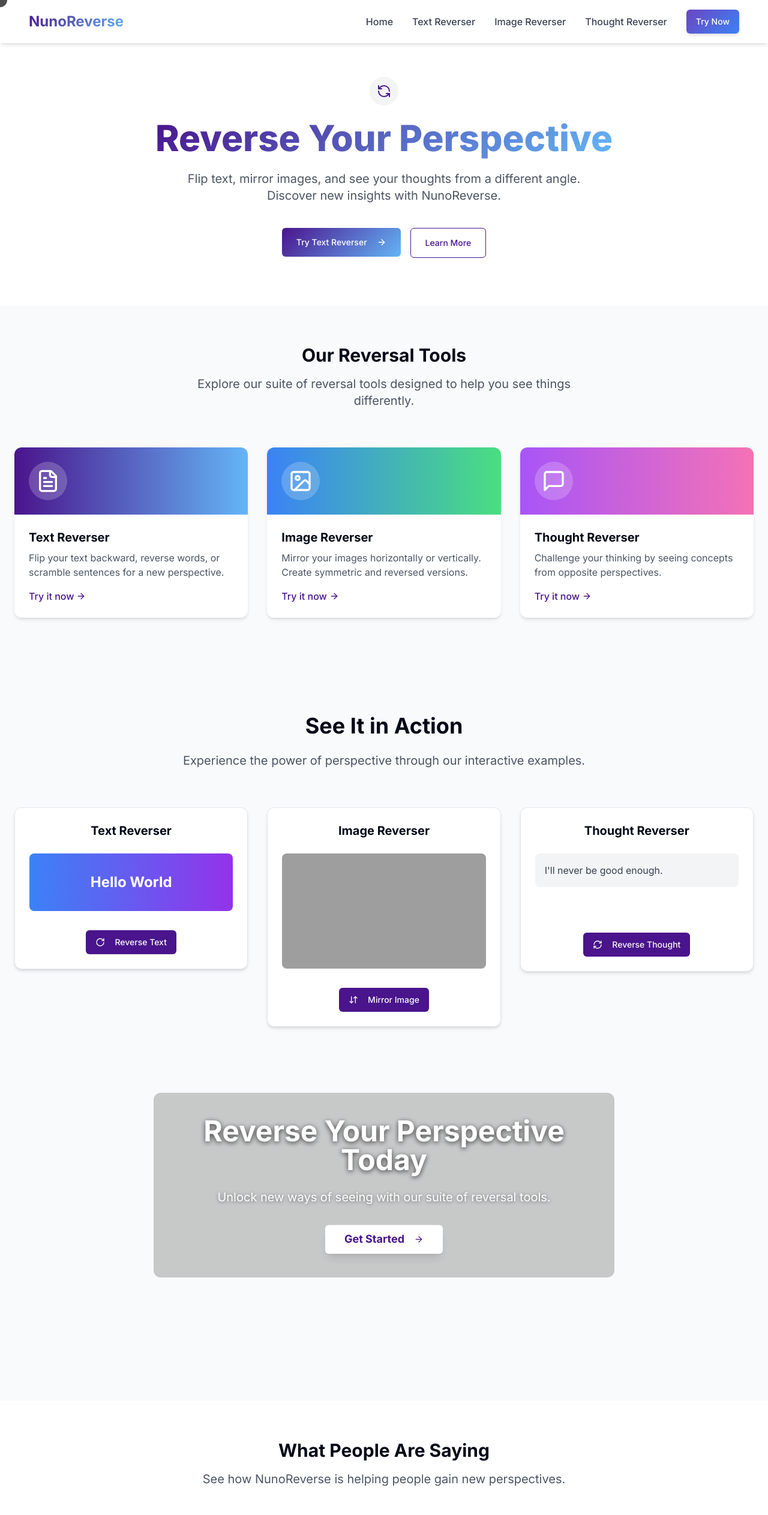
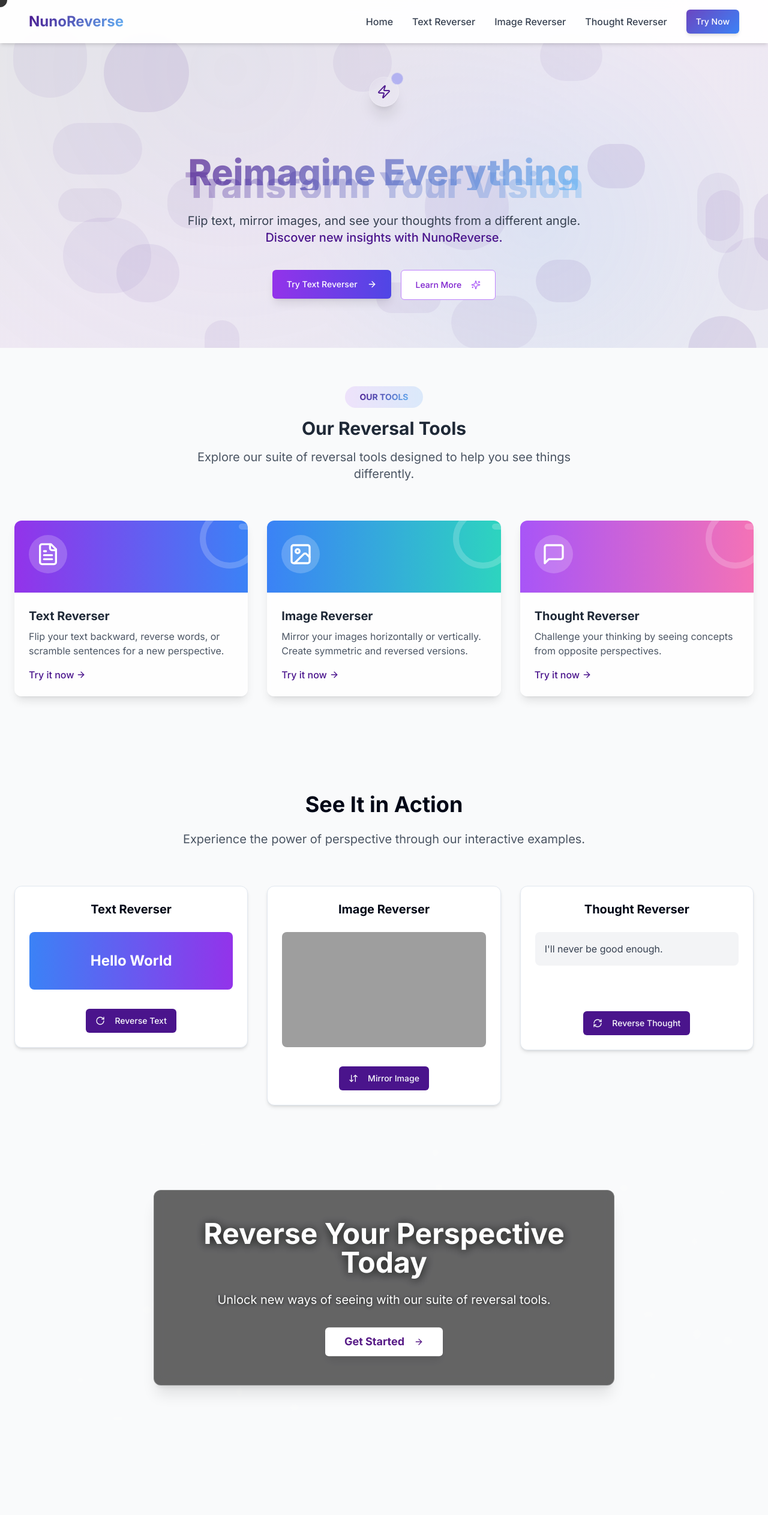
Before and after one commit to getGit789/reverse-dreamweaver, a React (Vite) app: page / in a window 1280 px wide. Shown: the top 2526 px of the page at 60% size. Built offline with nearby package versions, Linux system fonts and the light colour scheme; grey boxes are pictures that could not be loaded.

Commit message:
Update home screen design
The home screen design was updated to be more interactive, futuristic, and enthusiastic.

```diff
--- a/src/components/CustomCursor.tsx
+++ b/src/components/CustomCursor.tsx
@@ -7,8 +7,12 @@ const CustomCursor = () => {
   const [isMoving, setIsMoving] = useState(false);
   const [direction, setDirection] = useState({ x: 0, y: 0 });
   const [isHovering, setIsHovering] = useState(false);
+  const [isVisible, setIsVisible] = useState(false);
 
   useEffect(() => {
+    // Short delay before showing cursor to avoid initial flicker
+    const timeout = setTimeout(() => setIsVisible(true), 300);
+
     const updateCursorPosition = (e: MouseEvent) => {
       // Update last position before setting new position
       setLastPosition({ x: position.x, y: position.y });
@@ -46,6 +50,7 @@ const CustomCursor = () => {
       window.removeEventListener('mousemove', updateCursorPosition);
       window.removeEventListener('mouseover', handleMouseOver);
       clearTimeout(window.cursorTimeout);
+      clearTimeout(timeout);
     };
   }, [position, lastPosition]);
 
@@ -68,18 +73,22 @@ const CustomCursor = () => {
     };
   };
 
+  if (!isVisible) return null;
+
   return (
     <>
       <div
-        className={`fixed w-${isHovering ? '10' : '6'} h-${isHovering ? '10' : '6'} rounded-full pointer-events-none z-[9999] mix-blend-difference transition-all duration-200`}
+        className="fixed rounded-full pointer-events-none z-[9999] mix-blend-difference transition-all duration-200"
         style={{
           left: `${position.x}px`,
           top: `${position.y}px`,
           background: 'white',
           transform: 'translate(-50%, -50%)',
-          width: isHovering ? '2rem' : '1.5rem',
-          height: isHovering ? '2rem' : '1.5rem',
-          opacity: 0.7
+          width: isHovering ? '2.5rem' : '1.5rem',
+          height: isHovering ? '2.5rem' : '1.5rem',
+          opacity: 0.8,
+          boxShadow: isHovering ? '0 0 20px 5px rgba(255,255,255,0.3)' : 'none',
+          transition: 'width 0.2s, height 0.2s, opacity 0.2s, box-shadow 0.3s'
         }}
       />
       <div
--- a/src/components/Examples.tsx
+++ b/src/components/Examples.tsx
@@ -160,6 +160,7 @@ const ThoughtExample = () => {
 
 const ParallaxSection = () => {
   const [offset, setOffset] = useState(0);
+  const [mousePosition, setMousePosition] = useState({ x: 0, y: 0 });
   const sectionRef = useRef<HTMLDivElement>(null);
 
   useEffect(() => {
@@ -177,53 +178,95 @@ const ParallaxSection = () => {
       setOffset(newOffset);
     };
 
+    const handleMouseMove = (e: MouseEvent) => {
+      if (!sectionRef.current) return;
+
+      const rect = sectionRef.current.getBoundingClientRect();
+      // Convert mouse position to be relative to the center of the section
+      const x = ((e.clientX - rect.left) / rect.width - 0.5) * 2;
+      const y = ((e.clientY - rect.top) / rect.height - 0.5) * 2;
+
+      setMousePosition({ x, y });
+    };
+
     window.addEventListener('scroll', handleScroll);
-    return () => window.removeEventListener('scroll', handleScroll);
+    window.addEventListener('mousemove', handleMouseMove);
+
+    return () => {
+      window.removeEventListener('scroll', handleScroll);
+      window.removeEventListener('mousemove', handleMouseMove);
+    };
   }, []);
 
   return (
     <div
       ref={sectionRef}
-      className="relative h-[50vh] flex items-center justify-center overflow-hidden my-16"
+      className="relative h-[60vh] flex items-center justify-center overflow-hidden my-16"
     >
       <div
         className="absolute inset-0 -z-10"
         style={{
-          backgroundImage: 'linear-gradient(135deg, #2A0A4C 0%, #345986 100%)',
+          backgroundImage: 'linear-gradient(135deg, #1a103c 0%, #0c3a6d 100%)',
           transform: `translateY(${offset * 0.5}px)`
         }}
       ></div>
 
       <div
-        className="absolute inset-0 -z-10 opacity-20"
+        className="absolute inset-0 -z-10 opacity-10"
         style={{
           backgroundImage: 'radial-gradient(circle, rgba(255,255,255,0.8) 10%, transparent 70%)',
-          transform: `translateY(${offset * -0.7}px) scale(${1 + Math.abs(offset) * 0.003})`
+          transform: `translateY(${offset * -0.7}px) translateX(${mousePosition.x * 20}px) scale(${1 + Math.abs(offset) * 0.003})`
         }}
       ></div>
 
-      <div className="text-center text-white max-w-3xl mx-auto px-8 py-10 z-10 rounded-xl bg-black/20 backdrop-blur-sm">
+      {Array.from({ length: 20 }).map((_, i) => (
+        <div
+          key={i}
+          className="absolute rounded-full bg-white/20"
+          style={{
+            width: `${Math.random() * 10 + 5}px`,
+            height: `${Math.random() * 10 + 5}px`,
+            top: `${Math.random() * 100}%`,
+            left: `${Math.random() * 100}%`,
+            animation: `float ${Math.random() * 10 + 10}s linear infinite`,
+            animationDelay: `${Math.random() * 10}s`,
+            zIndex: 1
+          }}
+        ></div>
+      ))}
+
+      <div
+        className="text-center text-white max-w-3xl mx-auto px-8 py-12 z-10 rounded-xl glass-effect border border-white/20 shadow-xl"
+        style={{
+          background: 'rgba(0,0,0,0.6)',
+          backdropFilter: 'blur(10px)',
+          transform: `translateX(${mousePosition.x * -15}px) translateY(${mousePosition.y * -15}px)`,
+          transition: 'transform 0.1s ease-out'
+        }}
+      >
         <h2
-          className="text-4xl md:text-5xl font-bold mb-6 text-white drop-shadow-[0_2px_4px_rgba(0,0,0,0.7)]"
+          className="text-4xl md:text-5xl font-bold mb-6 text-white drop-shadow-[0_2px_8px_rgba(0,0,0,0.8)]"
           style={{ transform: `translateY(${offset * -0.2}px)` }}
         >
           Reverse Your Perspective Today
         </h2>
 
         <p
-          className="text-xl opacity-100 mb-8 text-white drop-shadow-[0_1px_3px_rgba(0,0,0,0.5)]"
+          className="text-xl mb-8 text-white drop-shadow-[0_1px_3px_rgba(0,0,0,0.8)]"
           style={{ transform: `translateY(${offset * -0.3}px)` }}
         >
           Unlock new ways of seeing with our suite of reversal tools.
         </p>
 
         <Button
-          className="bg-white text-nuno-purple hover:bg-gray-100 px-8 py-6 text-lg font-bold shadow-lg"
+          className="bg-white text-purple-900 hover:bg-gray-100 px-8 py-6 text-lg font-bold shadow-lg group relative overflow-hidden"
           style={{ transform: `translateY(${offset * -0.5}px)` }}
           asChild
         >
-          <Link to="/text-reverser">
-            Get Started <ArrowRight className="ml-2" />
+          <Link to="/text-reverser" className="flex items-center">
+            <span className="relative z-10">Get Started</span>
+            <ArrowRight className="ml-2 relative z-10 group-hover:translate-x-1 transition-transform" />
+            <div className="absolute top-0 left-0 w-20 h-20 bg-purple-300/40 rotate-45 transform -translate-x-32 -translate-y-8 group-hover:translate-x-64 group-hover:translate-y-8 transition-all duration-700"></div>
           </Link>
         </Button>
       </div>
--- a/src/components/Features.tsx
+++ b/src/components/Features.tsx
@@ -1,6 +1,69 @@
 
-import { ArrowRight, FileText, Image, MessageSquare } from 'lucide-react';
+import { ArrowRight, FileText, Image, MessageSquare, RotateCw } from 'lucide-react';
 import { Link } from 'react-router-dom';
+import { useState } from 'react';
+
+const FeatureCard = ({ feature, index }: { feature: any, index: number }) => {
+  const [isHovered, setIsHovered] = useState(false);
+
+  return (
+    <div
+      className={`bg-white/80 backdrop-blur-sm rounded-xl shadow-lg overflow-hidden hover:shadow-xl transition-all duration-500 hover:-translate-y-2 ${
+        index === 0 ? 'slide-in-from-left' :
+        index === 2 ? 'slide-in-from-right' :
+        'scale-in-on-scroll'
+      } stagger-delay-${index + 1}`}
+      onMouseEnter={() => setIsHovered(true)}
+      onMouseLeave={() => setIsHovered(false)}
+    >
+      <div
+        className={`p-6 bg-gradient-to-r ${feature.color} relative overflow-hidden`}
+        style={{
+          height: isHovered ? '140px' : '120px',
+          transition: 'all 0.5s ease'
+        }}
+      >
+        <div className="rounded-full bg-white/20 w-16 h-16 flex items-center justify-center relative z-10">
+          {feature.icon}
+        </div>
+
+        <div className="absolute top-0 right-0 opacity-20">
+          <RotateCw
+            size={120}
+            className="text-white transform -translate-y-1/4 translate-x-1/4"
+            style={{
+              animation: isHovered ? 'spin 10s linear infinite' : 'none'
+            }}
+          />
+        </div>
+
+        <div
+          className="absolute bottom-0 left-0 w-full h-1 bg-white/30"
+          style={{
+            transform: isHovered ? 'scaleX(1)' : 'scaleX(0)',
+            transformOrigin: 'left',
+            transition: 'transform 0.5s ease'
+          }}
+        ></div>
+      </div>
+
+      <div className="p-6 border-t border-gray-100">
+        <h3 className="text-xl font-bold mb-2 text-gray-800">{feature.title}</h3>
+        <p className="text-gray-600 mb-4">{feature.description}</p>
+        <Link
+          to={feature.link}
+          className="inline-flex items-center text-nuno-purple hover:underline font-medium group"
+        >
+          <span>Try it now</span>
+          <ArrowRight
+            size={16}
+            className="ml-1 group-hover:translate-x-1 transition-transform duration-300"
+          />
+        </Link>
+      </div>
+    </div>
+  );
+};
 
 const Features = () => {
   const features = [
@@ -9,14 +72,14 @@ const Features = () => {
       title: "Text Reverser",
       description: "Flip your text backward, reverse words, or scramble sentences for a new perspective.",
       link: "/text-reverser",
-      color: "from-nuno-purple to-nuno-blue"
+      color: "from-purple-600 to-blue-500"
     },
     {
       icon: <Image className="h-10 w-10 text-white" />,
       title: "Image Reverser",
       description: "Mirror your images horizontally or vertically. Create symmetric and reversed versions.",
       link: "/image-reverser",
-      color: "from-blue-500 to-green-400"
+      color: "from-blue-500 to-teal-400"
     },
     {
       icon: <MessageSquare className="h-10 w-10 text-white" />,
@@ -28,10 +91,19 @@ const Features = () => {
   ];
 
   return (
-    <section className="w-full py-16 px-6 bg-gray-50">
+    <section className="w-full py-16 px-6 bg-gray-50 relative overflow-hidden">
+      <div className="absolute inset-0 bg-gradient-to-br from-gray-100 to-gray-200 -z-10"></div>
+      <div className="absolute inset-0 opacity-50 -z-10">
+        <div className="absolute h-56 w-56 rounded-full bg-purple-200/50 blur-3xl -top-10 -left-10 animate-pulse"></div>
+        <div className="absolute h-64 w-64 rounded-full bg-blue-200/50 blur-3xl bottom-10 right-10 animate-pulse" style={{animationDelay: '2s'}}></div>
+      </div>
+
       <div className="max-w-7xl mx-auto">
         <div className="text-center mb-16 fade-in-on-scroll">
-          <h2 className="text-3xl font-bold mb-4">Our Reversal Tools</h2>
+          <div className="inline-block px-6 py-2 rounded-full bg-gradient-to-r from-purple-400/20 to-blue-400/20 backdrop-blur-sm mb-4">
+            <h2 className="text-gradient bg-gradient-to-r from-purple-600 to-blue-600 text-sm font-bold">OUR TOOLS</h2>
+          </div>
+          <h2 className="text-3xl font-bold mb-4 text-gray-800">Our Reversal Tools</h2>
           <p className="text-xl text-gray-600 max-w-2xl mx-auto">
             Explore our suite of reversal tools designed to help you see things differently.
           </p>
@@ -39,30 +111,7 @@ const Features = () => {
 
         <div className="grid grid-cols-1 md:grid-cols-3 gap-8">
           {features.map((feature, index) => (
-            <div
-              key={index}
-              className={`bg-white rounded-xl shadow-md overflow-hidden hover:shadow-lg transition-shadow duration-300 hover-lift ${
-                index === 0 ? 'slide-in-from-left' :
-                index === 2 ? 'slide-in-from-right' :
-                'scale-in-on-scroll'
-              } stagger-delay-${index + 1}`}
-            >
-              <div className={`p-6 bg-gradient-to-r ${feature.color}`}>
-                <div className="rounded-full bg-white/20 w-16 h-16 flex items-center justify-center">
-                  {feature.icon}
-                </div>
-              </div>
-              <div className="p-6">
-                <h3 className="text-xl font-bold mb-2">{feature.title}</h3>
-                <p className="text-gray-600 mb-4">{feature.description}</p>
-                <Link
-                  to={feature.link}
-                  className="inline-flex items-center text-nuno-purple hover:underline font-medium rainbow-text-hover"
-                >
-                  Try it now <ArrowRight size={16} className="ml-1" />
-                </Link>
-              </div>
-            </div>
+            <FeatureCard key={index} feature={feature} index={index} />
           ))}
         </div>
       </div>
--- a/src/components/Hero.tsx
+++ b/src/components/Hero.tsx
@@ -1,31 +1,104 @@
 
 import { Button } from '@/components/ui/button';
-import { ArrowRight, RefreshCcw } from 'lucide-react';
+import { ArrowRight, Sparkles, Zap } from 'lucide-react';
 import { Link } from 'react-router-dom';
+import { useState, useEffect } from 'react';
 
 const Hero = () => {
+  const [isVisible, setIsVisible] = useState(false);
+  const [activeText, setActiveText] = useState(0);
+  const textOptions = [
+    "Reverse Your Perspective",
+    "Transform Your Vision",
+    "Reimagine Everything"
+  ];
+
+  useEffect(() => {
+    setIsVisible(true);
+    const interval = setInterval(() => {
+      setActiveText((prev) => (prev + 1) % textOptions.length);
+    }, 3000);
+    return () => clearInterval(interval);
+  }, []);
+
   return (
-    <section className="w-full pt-32 pb-20 px-6">
-      <div className="max-w-7xl mx-auto flex flex-col items-center text-center">
-        <div className="inline-block p-3 bg-gray-100 rounded-full mb-6 fade-in-on-scroll">
-          <RefreshCcw size={24} className="text-nuno-purple" />
+    <section className="w-full pt-32 pb-20 px-6 relative overflow-hidden">
+      <div className="absolute inset-0 bg-gradient-to-br from-gray-900 via-purple-900 to-indigo-900 opacity-10 -z-10"></div>
+      <div className="absolute inset-0 -z-10">
+        <div className="absolute inset-0 opacity-20"
+          style={{
+            backgroundImage: 'radial-gradient(circle at 30% 20%, rgba(120, 119, 198, 0.3) 0%, transparent 60%), radial-gradient(circle at 70% 65%, rgba(33, 150, 243, 0.4) 0%, transparent 40%)'
+          }}
+        ></div>
+        <div className="grid grid-cols-8 grid-rows-8 h-full w-full">
+          {Array.from({ length: 20 }).map((_, i) => (
+            <div
+              key={i}
+              className="animate-pulse rounded-full bg-nuno-purple/10"
+              style={{
+                position: 'absolute',
+                top: `${Math.random() * 100}%`,
+                left: `${Math.random() * 100}%`,
+                width: `${Math.random() * 100 + 50}px`,
+                height: `${Math.random() * 100 + 50}px`,
+                animationDuration: `${Math.random() * 8 + 4}s`,
+                animationDelay: `${Math.random() * 5}s`
+              }}
+            ></div>
+          ))}
         </div>
-        <h1 className="text-4xl md:text-6xl font-extrabold mb-6 fade-in-on-scroll stagger-delay-1" style={{ animationDelay: '0.1s' }}>
-          <span className="text-gradient">Reverse Your Perspective</span>
-        </h1>
-        <p className="text-xl text-gray-600 max-w-2xl mb-10 fade-in-on-scroll stagger-delay-2" style={{ animationDelay: '0.2s' }}>
+      </div>
+
+      <div className="max-w-7xl mx-auto flex flex-col items-center text-center relative z-10">
+        <div className="relative inline-block p-3 bg-white/10 backdrop-blur-md rounded-full mb-6 shadow-xl border border-white/20">
+          <Zap size={24} className="text-nuno-purple animate-pulse" />
+          <span className="absolute -top-1 -right-1 w-3 h-3 rounded-full bg-indigo-500 animate-ping"></span>
+        </div>
+
+        <div className="relative h-24 md:h-32 mb-6 w-full overflow-hidden">
+          {textOptions.map((text, index) => (
+            <h1
+              key={index}
+              className={`absolute inset-0 flex items-center justify-center text-4xl md:text-6xl font-extrabold transition-all duration-700 ease-in-out ${
+                activeText === index
+                  ? 'opacity-100 transform-none'
+                  : 'opacity-0 translate-y-16'
+              }`}
+            >
+              <span className="text-gradient bg-clip-text text-transparent bg-gradient-to-r from-purple-600 via-blue-500 to-indigo-400">
+                {text}
+              </span>
+            </h1>
+          ))}
+        </div>
+
+        <p className={`text-xl text-gray-700 max-w-2xl mb-10 transition-all duration-1000 ${isVisible ? 'opacity-100' : 'opacity-0 translate-y-10'}`}>
           Flip text, mirror images, and see your thoughts from a different angle.
-          Discover new insights with NunoReverse.
+          <span className="text-nuno-purple font-medium"> Discover new insights with NunoReverse.</span>
         </p>
-        <div className="flex flex-col sm:flex-row gap-4 fade-in-on-scroll stagger-delay-3" style={{ animationDelay: '0.3s' }}>
-          <Button className="gradient-bg text-white hover:opacity-90 px-6 py-6 hover-lift" asChild>
-            <Link to="/text-reverser">
-              Try Text Reverser <ArrowRight size={16} className="ml-2" />
+
+        <div className={`flex flex-col sm:flex-row gap-4 transition-all duration-1000 delay-300 ${isVisible ? 'opacity-100' : 'opacity-0 translate-y-10'}`}>
+          <Button
+            className="bg-gradient-to-r from-purple-600 to-indigo-600 text-white hover:opacity-90 px-6 py-6 group hover-lift relative overflow-hidden shadow-lg"
+            asChild
+          >
+            <Link to="/text-reverser" className="flex items-center">
+              <span className="relative z-10">Try Text Reverser</span>
+              <ArrowRight size={16} className="ml-2 relative z-10 group-hover:translate-x-1 transition-transform" />
+              <div className="absolute inset-0 bg-gradient-to-r from-indigo-600 to-purple-600 opacity-0 group-hover:opacity-100 transition-opacity"></div>
+              <div className="absolute top-0 left-0 w-20 h-20 bg-white/20 rotate-45 transform -translate-x-32 -translate-y-8 group-hover:translate-x-64 group-hover:translate-y-8 transition-all duration-700"></div>
             </Link>
           </Button>
-          <Button variant="outline" className="border-nuno-purple text-nuno-purple hover:bg-nuno-purple/10 px-6 py-6 hover-lift" asChild>
-            <Link to="/about">
-              Learn More
+
+          <Button
+            variant="outline"
+            className="border-purple-400 text-purple-700 hover:bg-purple-50 px-6 py-6 hover-lift backdrop-blur-sm relative overflow-hidden group"
+            asChild
+          >
+            <Link to="/about" className="flex items-center">
+              <span className="relative z-10">Learn More</span>
+              <Sparkles size={16} className="ml-2 text-purple-500 animate-pulse relative z-10" />
+              <div className="absolute inset-0 bg-purple-100/50 opacity-0 group-hover:opacity-100 transition-opacity"></div>
             </Link>
           </Button>
         </div>
--- a/src/index.css
+++ b/src/index.css
@@ -108,6 +108,7 @@
   background-image: linear-gradient(135deg, #4A148C 0%, #64B5F6 100%);
 }
 
+/* Perspective and flip animations */
 .perspective {
   perspective: 1000px;
 }
@@ -130,6 +131,7 @@
   transform: rotateY(180deg);
 }
 
+/* Scroll animations */
 .fade-in-on-scroll {
   opacity: 0;
   transform: translateY(30px);
@@ -174,6 +176,7 @@
   transform: translateX(0);
 }
 
+/* Animation delays */
 .stagger-delay-1 {
   transition-delay: 0.1s;
 }
@@ -186,12 +189,14 @@
   transition-delay: 0.3s;
 }
 
+/* Interactive elements */
 .hover-lift {
-  transition: transform 0.3s ease;
+  transition: transform 0.3s ease, box-shadow 0.3s ease;
 }
 
 .hover-lift:hover {
   transform: translateY(-5px);
+  box-shadow: 0 10px 25px -5px rgba(0, 0, 0, 0.1), 0 8px 10px -6px rgba(0, 0, 0, 0.1);
 }
 
 .rainbow-text-hover {
@@ -213,19 +218,26 @@
   width: 100%;
 }
 
-/* Make the default cursor visible and allow normal interactions */
+/* Cursor styles */
 .default-cursor {
-  cursor: default !important;
+  cursor: auto !important;
 }
 
-/* Add custom cursor only for larger screens */
 @media (min-width: 769px) {
   .custom-cursor-active {
     cursor: none;
   }
+
+  /* Make sure interactive elements still work with custom cursor */
+  .custom-cursor-active a,
+  .custom-cursor-active button {
+    cursor: none;
+    z-index: 10;
+    position: relative;
+  }
 }
 
-/* Ensure interactive elements have proper cursor behavior */
+/* Ensure interactive elements have proper cursor behavior on mobile */
 @media (max-width: 768px) {
   body {
     cursor: auto;
@@ -256,3 +268,47 @@
 .text-shadow {
   text-shadow: 0 2px 4px rgba(0, 0, 0, 0.2);
 }
+
+.glass-effect {
+  backdrop-filter: blur(10px);
+  -webkit-backdrop-filter: blur(10px);
+}
+
+/* New floating animation */
+@keyframes float {
+  0% {
+    transform: translateY(0px) translateX(0px);
+  }
+  25% {
+    transform: translateY(-10px) translateX(5px);
+  }
+  50% {
+    transform: translateY(0px) translateX(10px);
+  }
+  75% {
+    transform: translateY(10px) translateX(5px);
+  }
+  100% {
+    transform: translateY(0px) translateX(0px);
+  }
+}
+
+/* New spin animation */
+@keyframes spin {
+  from {
+    transform: rotate(0deg);
+  }
+  to {
+    transform: rotate(360deg);
+  }
+}
+
+/* Button glow effect */
+.glow-effect {
+  box-shadow: 0 0 15px rgba(106, 90, 205, 0.5);
+  transition: box-shadow 0.3s ease;
+}
+
+.glow-effect:hover {
+  box-shadow: 0 0 25px rgba(106, 90, 205, 0.8);
+}
--- a/src/pages/Index.tsx
+++ b/src/pages/Index.tsx
@@ -16,6 +16,7 @@ const Index = () => {
 
   // State to track if custom cursor should be shown
   const [showCustomCursor, setShowCustomCursor] = useState(false);
+  const [isLoaded, setIsLoaded] = useState(false);
 
   // Ensure smooth scrolling and setup cursor
   useEffect(() => {
@@ -40,6 +41,9 @@ const Index = () => {
       document.body.classList.remove('custom-cursor-active');
     }
 
+    // Set loaded state after a short delay for animations
+    setTimeout(() => setIsLoaded(true), 100);
+
     return () => {
       window.removeEventListener('resize', handleResize);
       document.body.classList.remove('custom-cursor-active');
@@ -47,7 +51,7 @@ const Index = () => {
   }, []);
 
   return (
-    <div className="min-h-screen flex flex-col">
+    <div className={`min-h-screen flex flex-col transition-opacity duration-500 ${isLoaded ? 'opacity-100' : 'opacity-0'}`}>
       {/* Only render custom cursor on desktop */}
       {showCustomCursor && <CustomCursor />}
 
```
